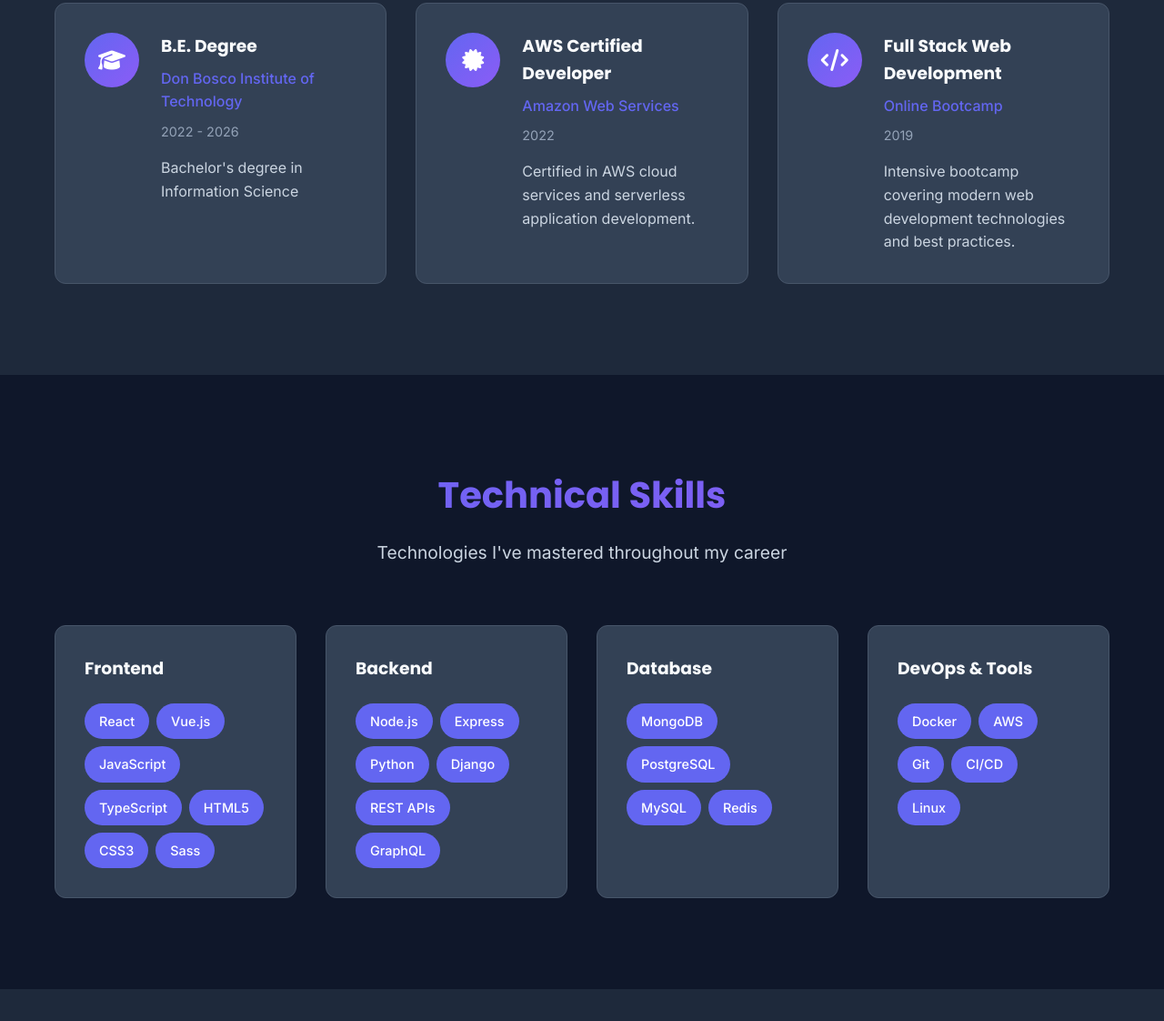
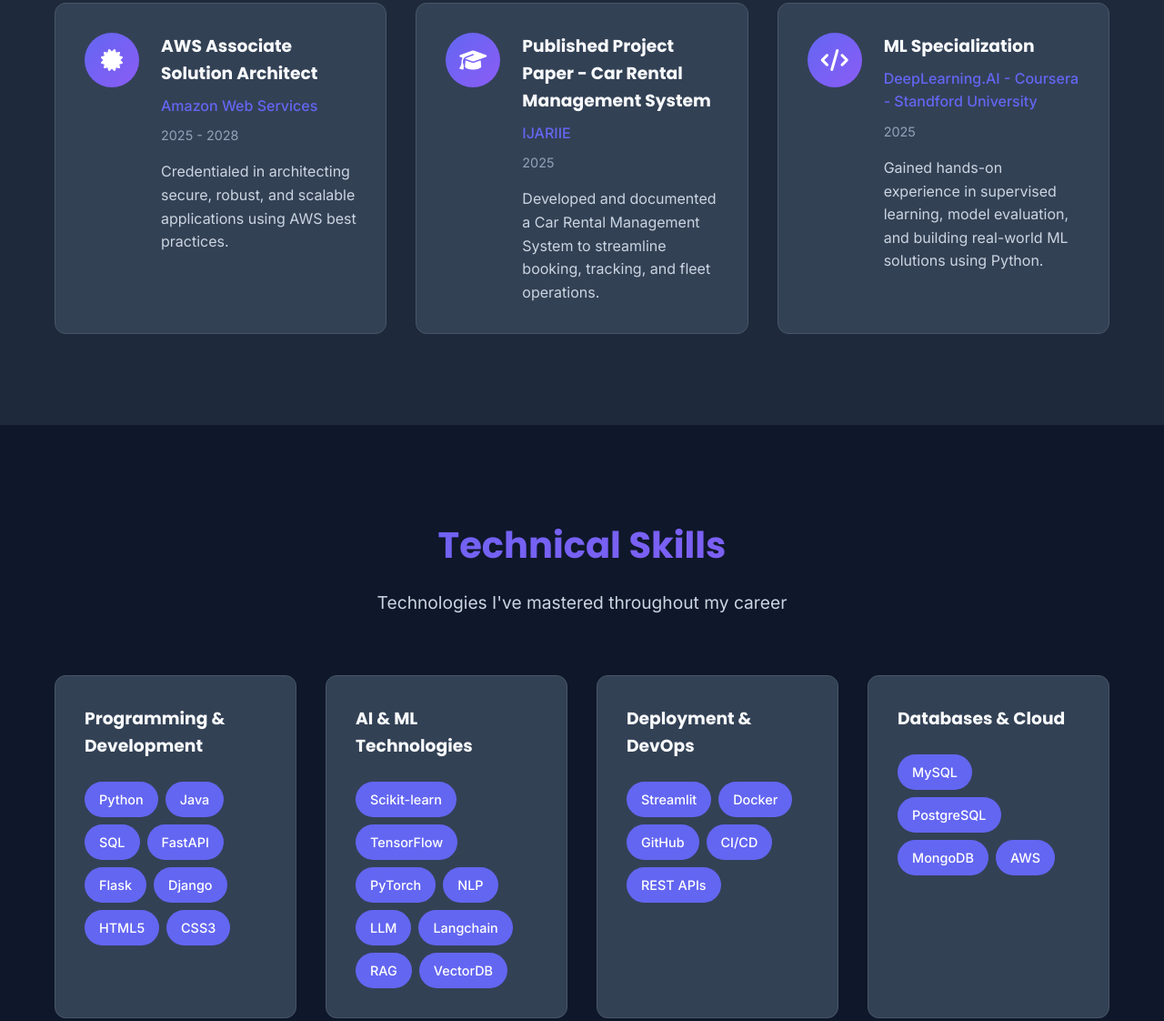
Before and after one commit to DivyaBGowda484/Portfolio, a website: page public/experience.html in a window 1280 px wide. Shown: the part 1552-2674 px from the top of the page at 91% size. Drawn offline with Linux system fonts and the light colour scheme; no server answers.

Commit message:
Updated contact and experience section

```diff
--- a/public/css/style.css
+++ b/public/css/style.css
@@ -266,6 +266,26 @@ body {
     z-index: 1;
 }
 
+/* Profile photo inside hero circle */
+.profile-photo {
+    position: absolute;
+    top: 50%;
+    left: 50%;
+    transform: translate(-50%, -50%);
+    width: 80%;
+    height: 80%;
+    object-fit: cover;
+    border-radius: 50%;
+    box-shadow: 0 4px 24px rgba(0,0,0,0.15);
+    border: 6px solid transparent;
+    z-index: 2;
+}
+
+.hero-circle {
+    position: relative;
+    overflow: hidden;
+}
+
 /* Section Styles */
 section {
     padding: var(--section-padding);
@@ -468,7 +488,7 @@ section {
     width: 60px;
     height: 60px;
     border-radius: 50%;
-    background: var(--gradient-secondary);
+    background: var(--primary-color);
     display: flex;
     align-items: center;
     justify-content: center;
@@ -502,8 +522,8 @@ section {
 
 .timeline-content:hover {
     transform: translateY(-8px);
-    box-shadow: 0 20px 40px rgba(16, 185, 129, 0.2);
-    border-color: var(--secondary-color);
+    box-shadow: 0 20px 40px rgba(99, 102, 241, 0.2);
+    border-color: var(--primary-color);
 }
 
 .timeline-content::before {
--- a/public/experience.html
+++ b/public/experience.html
@@ -60,7 +60,7 @@
             <div class="overview-grid">
                 <div class="overview-card">
                     <i class="fas fa-calendar-alt"></i>
-                    <h3>Experience</h3>
+                    <h3>Experience Level</h3>
                     <p class="overview-number">Developer with Internship & Project Experience</p>
                 </div>
                 <!--<div class="overview-card">
@@ -106,24 +106,24 @@
             <div class="education-grid">
                 <div class="education-card">
                     <div class="education-icon">
-                        <i class="fas fa-graduation-cap"></i>
+                        <i class="fas fa-certificate"></i>
                     </div>
                     <div class="education-content">
-                        <h3>B.E. Degree</h3>
-                        <p class="education-institution">Don Bosco Institute of Technology</p>
-                        <p class="education-duration">2022 - 2026</p>
-                        <p class="education-description">Bachelor's degree in Information Science</p>
+                        <h3>AWS Associate Solution Architect</h3>
+                        <p class="education-institution">Amazon Web Services</p>
+                        <p class="education-duration">2025 - 2028</p>
+                        <p class="education-description">Credentialed in architecting secure, robust, and scalable applications using AWS best practices.</p>
                     </div>
                 </div>
                 <div class="education-card">
                     <div class="education-icon">
-                        <i class="fas fa-certificate"></i>
+                        <i class="fas fa-graduation-cap"></i>
                     </div>
                     <div class="education-content">
-                        <h3>AWS Certified Developer</h3>
-                        <p class="education-institution">Amazon Web Services</p>
-                        <p class="education-duration">2022</p>
-                        <p class="education-description">Certified in AWS cloud services and serverless application development.</p>
+                        <h3>Published Project Paper - Car Rental Management System</h3>
+                        <p class="education-institution">IJARIIE</p>
+                        <p class="education-duration">2025</p>
+                        <p class="education-description">Developed and documented a Car Rental Management System to streamline booking, tracking, and fleet operations.</p>
                     </div>
                 </div>
                 <div class="education-card">
@@ -131,10 +131,10 @@
                         <i class="fas fa-code"></i>
                     </div>
                     <div class="education-content">
-                        <h3>Full Stack Web Development</h3>
-                        <p class="education-institution">Online Bootcamp</p>
-                        <p class="education-duration">2019</p>
-                        <p class="education-description">Intensive bootcamp covering modern web development technologies and best practices.</p>
+                        <h3>ML Specialization</h3>
+                        <p class="education-institution">DeepLearning.AI - Coursera - Standford University</p>
+                        <p class="education-duration">2025</p>
+                        <p class="education-description">Gained hands-on experience in supervised learning, model evaluation, and building real-world ML solutions using Python.</p>
                     </div>
                 </div>
             </div>
@@ -150,45 +150,48 @@
             </div>
             <div class="skills-categories">
                 <div class="skill-category">
-                    <h3>Frontend</h3>
+                    <h3>Programming & Development</h3>
                     <div class="skill-tags">
-                        <span class="skill-tag">React</span>
-                        <span class="skill-tag">Vue.js</span>
-                        <span class="skill-tag">JavaScript</span>
-                        <span class="skill-tag">TypeScript</span>
+                        <span class="skill-tag">Python</span>
+                        <span class="skill-tag">Java</span>
+                        <span class="skill-tag">SQL</span>
+                        <span class="skill-tag">FastAPI</span>
+                        <span class="skill-tag">Flask</span>
+                        <span class="skill-tag">Django</span>
                         <span class="skill-tag">HTML5</span>
                         <span class="skill-tag">CSS3</span>
-                        <span class="skill-tag">Sass</span>
                     </div>
                 </div>
                 <div class="skill-category">
-                    <h3>Backend</h3>
+                    <h3>AI & ML Technologies</h3>
                     <div class="skill-tags">
-                        <span class="skill-tag">Node.js</span>
-                        <span class="skill-tag">Express</span>
-                        <span class="skill-tag">Python</span>
-                        <span class="skill-tag">Django</span>
-                        <span class="skill-tag">REST APIs</span>
-                        <span class="skill-tag">GraphQL</span>
+                        <span class="skill-tag">Scikit-learn</span>
+                        <span class="skill-tag">TensorFlow</span>
+                        <span class="skill-tag">PyTorch</span>
+                        <span class="skill-tag">NLP</span>
+                        <span class="skill-tag">LLM</span>
+                        <span class="skill-tag">Langchain</span>
+                        <span class="skill-tag">RAG</span>
+                        <span class="skill-tag">VectorDB</span>
                     </div>
                 </div>
                 <div class="skill-category">
-                    <h3>Database</h3>
+                    <h3>Deployment & DevOps</h3>
                     <div class="skill-tags">
-                        <span class="skill-tag">MongoDB</span>
-                        <span class="skill-tag">PostgreSQL</span>
-                        <span class="skill-tag">MySQL</span>
-                        <span class="skill-tag">Redis</span>
+                        <span class="skill-tag">Streamlit</span>
+                        <span class="skill-tag">Docker</span>
+                        <span class="skill-tag">GitHub</span>
+                        <span class="skill-tag">CI/CD</span>
+                        <span class="skill-tag">REST APIs</span>
                     </div>
                 </div>
                 <div class="skill-category">
-                    <h3>DevOps & Tools</h3>
+                    <h3>Databases & Cloud</h3>
                     <div class="skill-tags">
-                        <span class="skill-tag">Docker</span>
+                        <span class="skill-tag">MySQL</span>
+                        <span class="skill-tag">PostgreSQL</span>
+                        <span class="skill-tag">MongoDB</span>
                         <span class="skill-tag">AWS</span>
-                        <span class="skill-tag">Git</span>
-                        <span class="skill-tag">CI/CD</span>
-                        <span class="skill-tag">Linux</span>
                     </div>
                 </div>
             </div>
@@ -213,7 +216,7 @@
     <footer class="footer">
         <div class="container">
             <div class="footer-content">
-                <p>&copy; 2024 Professional Portfolio. All rights reserved.</p>
+                <p>&copy; 2025 Portfolio. All rights reserved.</p>
                 <div class="social-links">
                     <a href="https://github.com/DivyaBGowda484" class="social-link"><i class="fab fa-github"></i></a>
                     <a href="https://www.linkedin.com/in/divya2004/" class="social-link"><i class="fab fa-linkedin"></i></a>
```
Also changed, not shown: public/about.html (+5 -5 lines), public/contact.html (+19 -10 lines), public/index.html (+3 -1 lines), public/images/myphoto.jpg (added), 3 other files.
